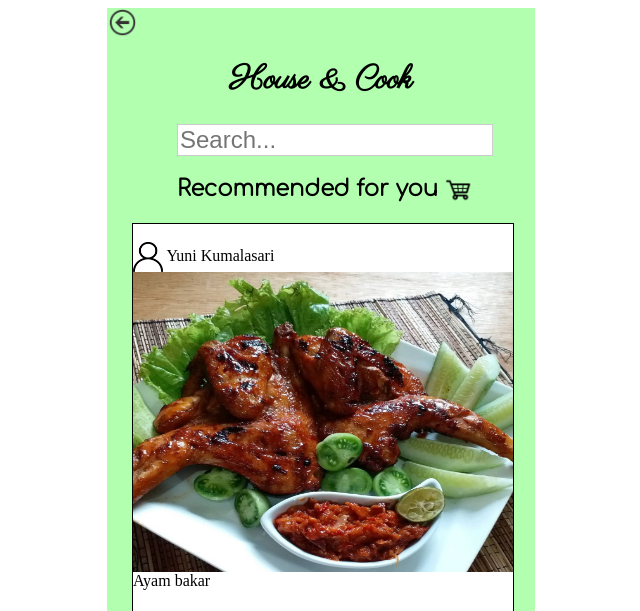
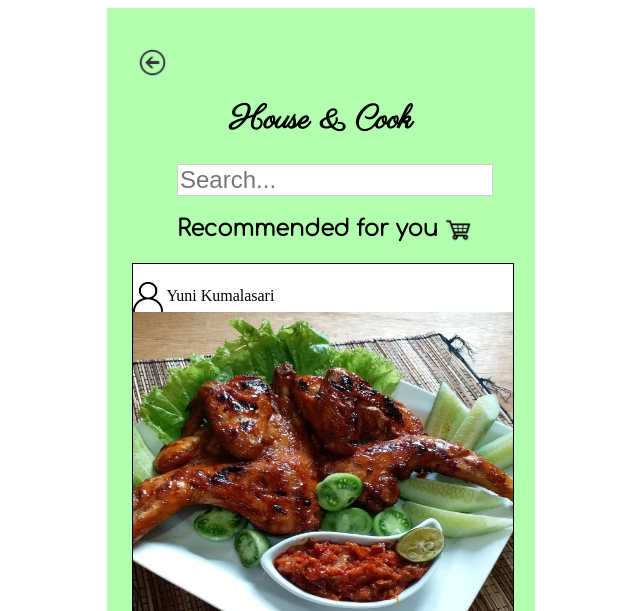
Before and after one commit to AlfredhoPranoto/SoftwareEngineeringProject, a PHP site: page /House/IngridientsAyamBakar.html in a window 1280 px wide. Shown: the top 611 px of the page, without its empty margins (319-959 px from the left). Run offline with PHP 8.4, Linux system fonts and the light colour scheme.

Commit message:
Update Ingredients.css

```diff
--- a/Styles/Ingredients.css
+++ b/Styles/Ingredients.css
@@ -39,6 +39,14 @@
     vertical-align: middle;
 }
 
+.cart{
+    padding-top: 40px;
+    margin-left: 30px;
+    font-size: 30;
+    font-family: 'Comfortaa';
+}
+
+
 .ingredients{
     margin-left: 25px;
     width: 380px;
```
